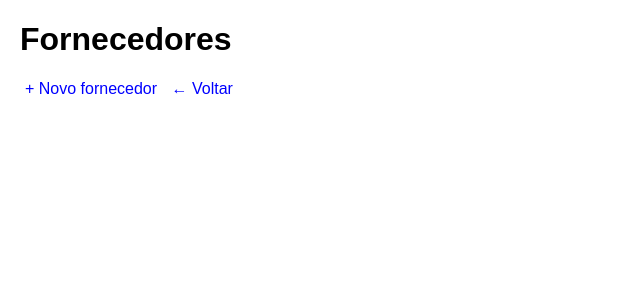
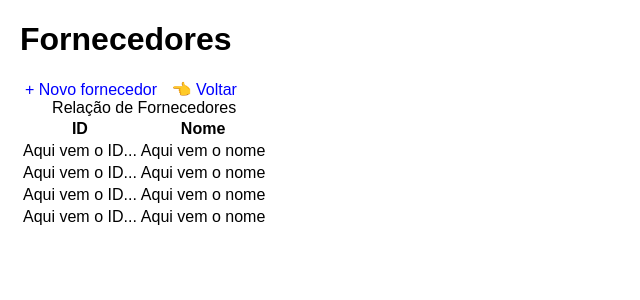
Before and after one commit to William8400/flybynight-gerenciamento, a PHP site: page /fornecedores/listar.php in a window 1280 px wide. Shown: the top 300 px of the page, without its empty margins (0-640 px from the left). Run offline with PHP 8.4, Linux system fonts and the light colour scheme; data comes from the database, SQL or seed files in the repository.

Commit message:
Criando tabela

```diff
--- a/fornecedores/listar.php
+++ b/fornecedores/listar.php
@@ -1,3 +1,16 @@
+<?php
+
+// Importando o arquivo de funções CRUD para fornecedores
+require_once "../src/fornecedor_crud.php";
+
+// chama a função (passando a conexão) e recebe um array associativo com os dados
+$fornecedores = buscarFornecedores($conexao);
+
+
+// Testando a exibição dos dados (só para o programador[a])
+// var_dump($fornecedores);
+
+?>
 <!DOCTYPE html>
 <html lang="pt-br">
 
@@ -12,7 +25,29 @@
 
     <h1>Fornecedores</h1>
     <a href=""> + Novo fornecedor</a>
-    <a href="../index.php"> ← Voltar</a>
+    <a href="../index.php"> 👈 Voltar</a>
+
+    <!-- Estruturando uma tabela HTML para exibir os dados -->
+
+    <table>
+        <caption>Relação de Fornecedores</caption>
+        <tr>
+            <th>ID</th>
+            <th>Nome</th>
+        </tr>
+
+        <!-- As linhas (tr/td) abaixo serão geradas dinamicamente, ou seja, usando um loop (foreach) no array ($fornecedores) -->
+
+        <?php foreach ($fornecedores as $fornecedor) { // ou : ?>
+
+            <tr>
+                <td>Aqui vem o ID...</td>
+                <td>Aqui vem o nome</td>
+            </tr>
+
+        <?php } // ou endforeach; ?>
+
+    </table>
 
 
 
```
